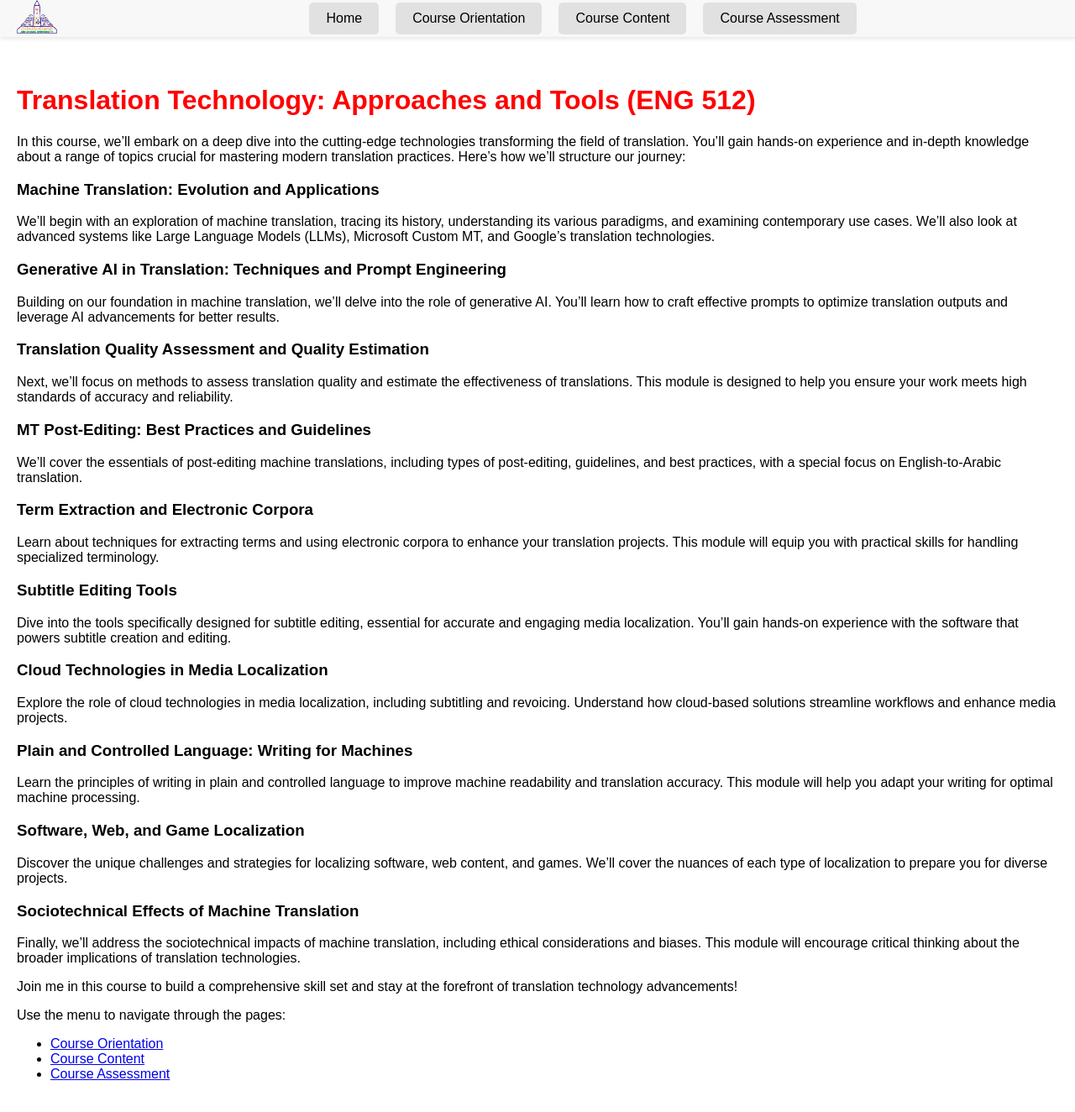
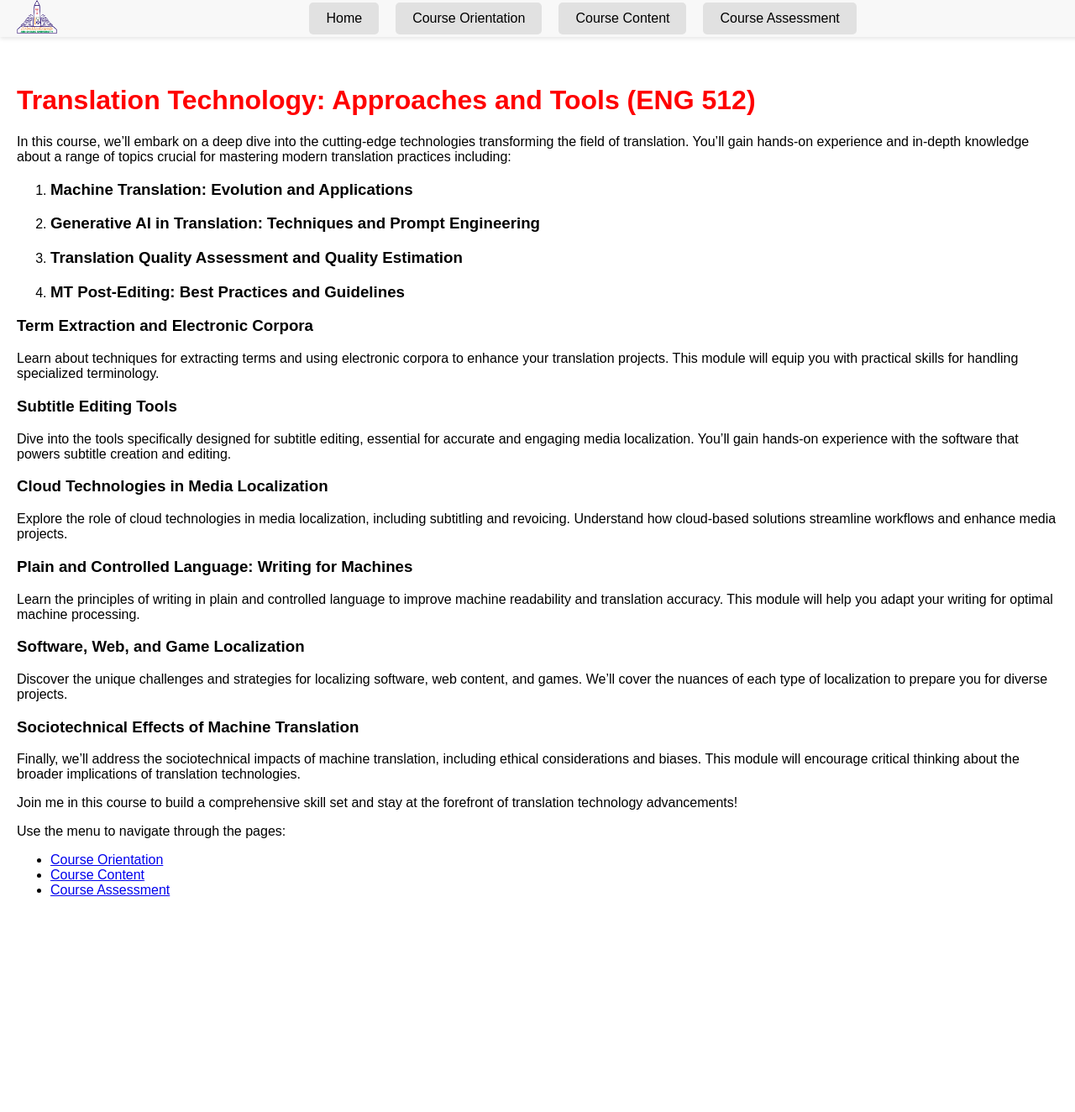
Before and after one commit to nessmadiab/nessmadiab.github.io, a Jekyll site: the page built from index.md, in a window 1280 px wide and 1324 px high. Shown: the whole window at 84% size. Built offline with Jekyll 4.4.1, drawn with Linux system fonts in a browser that asks for light colours.

Commit message:
Update index.md

```diff
--- a/index.md
+++ b/index.md
@@ -5,19 +5,12 @@ title: "Home"
 
 # <span style="color: red;">Translation Technology: Approaches and Tools (ENG 512)</span>
 
-In this course, we'll embark on a deep dive into the cutting-edge technologies transforming the field of translation. You’ll gain hands-on experience and in-depth knowledge about a range of topics crucial for mastering modern translation practices. Here's how we’ll structure our journey:
+In this course, we'll embark on a deep dive into the cutting-edge technologies transforming the field of translation. You’ll gain hands-on experience and in-depth knowledge about a range of topics crucial for mastering modern translation practices including:
 
-### Machine Translation: Evolution and Applications
-We’ll begin with an exploration of machine translation, tracing its history, understanding its various paradigms, and examining contemporary use cases. We’ll also look at advanced systems like Large Language Models (LLMs), Microsoft Custom MT, and Google’s translation technologies.
-
-### Generative AI in Translation: Techniques and Prompt Engineering
-Building on our foundation in machine translation, we’ll delve into the role of generative AI. You’ll learn how to craft effective prompts to optimize translation outputs and leverage AI advancements for better results.
-
-### Translation Quality Assessment and Quality Estimation
-Next, we’ll focus on methods to assess translation quality and estimate the effectiveness of translations. This module is designed to help you ensure your work meets high standards of accuracy and reliability.
-
-### MT Post-Editing: Best Practices and Guidelines
-We’ll cover the essentials of post-editing machine translations, including types of post-editing, guidelines, and best practices, with a special focus on English-to-Arabic translation.
+1. ### Machine Translation: Evolution and Applications
+2. ### Generative AI in Translation: Techniques and Prompt Engineering
+3. ### Translation Quality Assessment and Quality Estimation
+4. ### MT Post-Editing: Best Practices and Guidelines
 
 ### Term Extraction and Electronic Corpora
 Learn about techniques for extracting terms and using electronic corpora to enhance your translation projects. This module will equip you with practical skills for handling specialized terminology.
```
